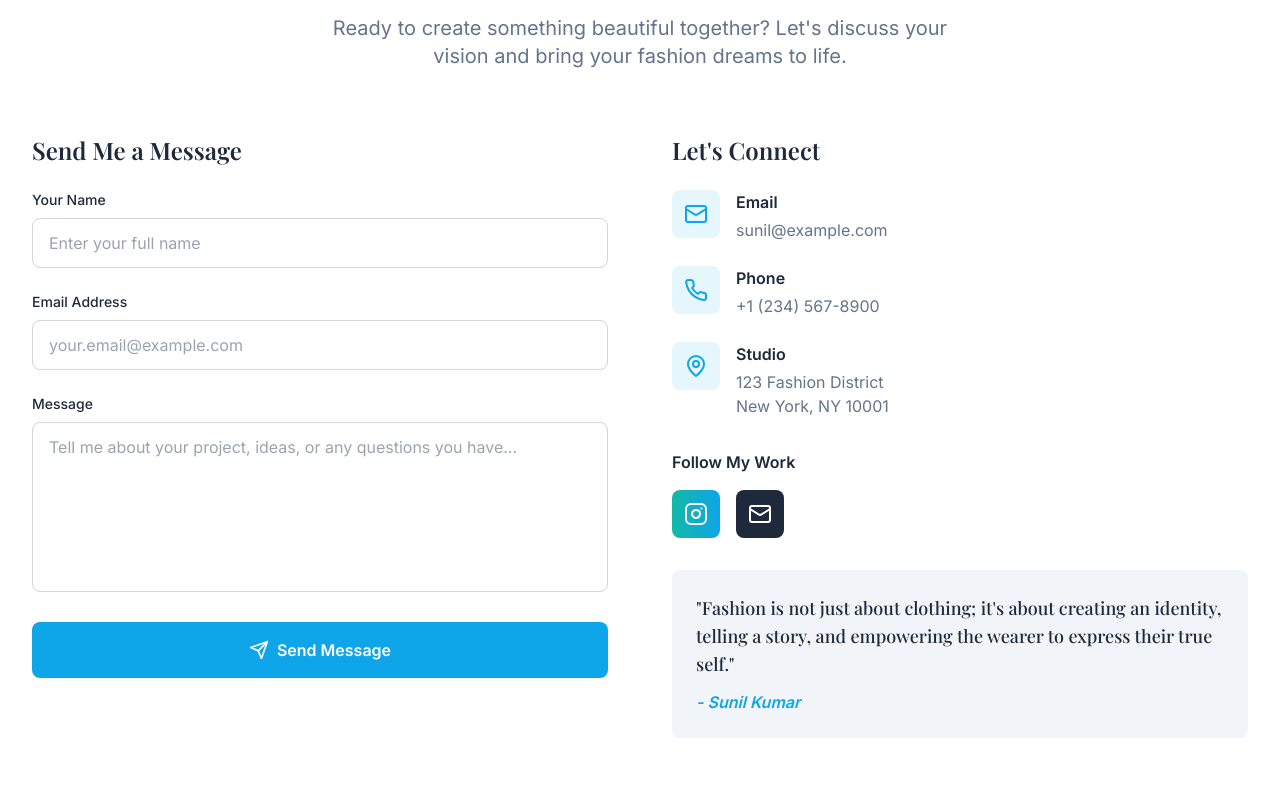
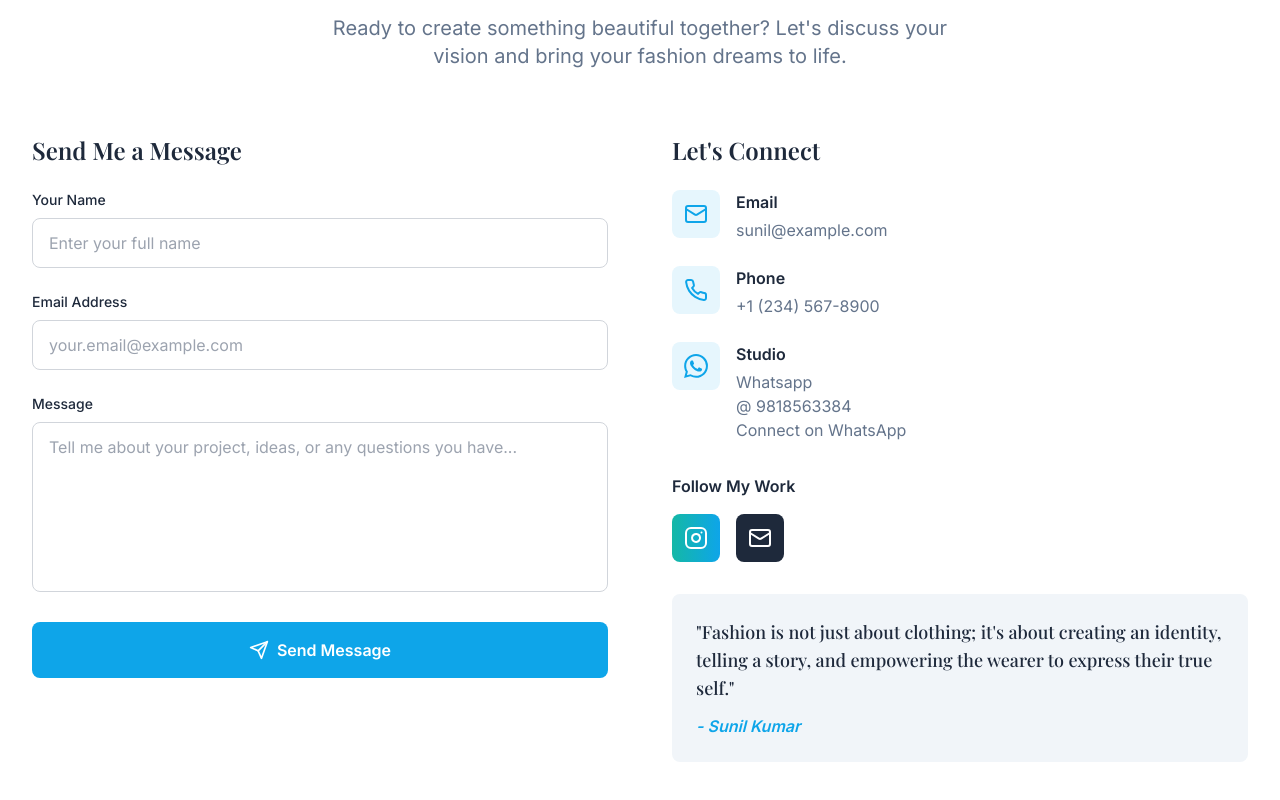
Before and after one commit to kumarvishal01971/Fashion_Portfolio, a React (Vite) app: page / in a window 1280 px wide. Shown: the part 2198-2998 px from the top of the page. Built offline with nearby package versions, Linux system fonts and the light colour scheme.

Commit message:
updated contact me

```diff
--- a/package.json
+++ b/package.json
@@ -13,6 +13,7 @@
     "lucide-react": "^0.344.0",
     "react": "^18.3.1",
     "react-dom": "^18.3.1",
+    "react-icons": "^5.5.0",
     "react-router-dom": "^7.6.2"
   },
   "devDependencies": {
--- a/src/components/Contact.tsx
+++ b/src/components/Contact.tsx
@@ -1,5 +1,6 @@
 import React, { useState } from 'react';
 import { Mail, Instagram, Send, MapPin, Phone } from 'lucide-react';
+import { SiWhatsapp } from 'react-icons/si';
 
 const Contact = () => {
   const [formData, setFormData] = useState({
@@ -141,14 +142,21 @@ const Contact = () => {
 
               <div className="flex items-start space-x-4">
                 <div className="bg-accent/10 p-3 rounded-lg">
-                  <MapPin className="h-6 w-6 text-accent" />
+                  <SiWhatsapp className="h-6 w-6 text-accent" />
                 </div>
                 <div>
                   <h4 className="font-inter font-semibold text-primary mb-1">Studio</h4>
                   <p className="text-secondary font-inter">
-                    123 Fashion District<br />
-                    New York, NY 10001
+                    Whatsapp<br />
+                    @ 9818563384
                   </p>
+                  <a href="https://wa.me/919818563384"
+                  target="_blank"
+                  rel="noopener noreferrer"
+                  className="text-secondary hover:text-accent transition-colors duration-200 font-inter"
+                  >
+                    Connect on WhatsApp
+                  </a>
                 </div>
               </div>
             </div>
```
Also changed, not shown: 1 other file (tests, documents, lock files or other folders).
